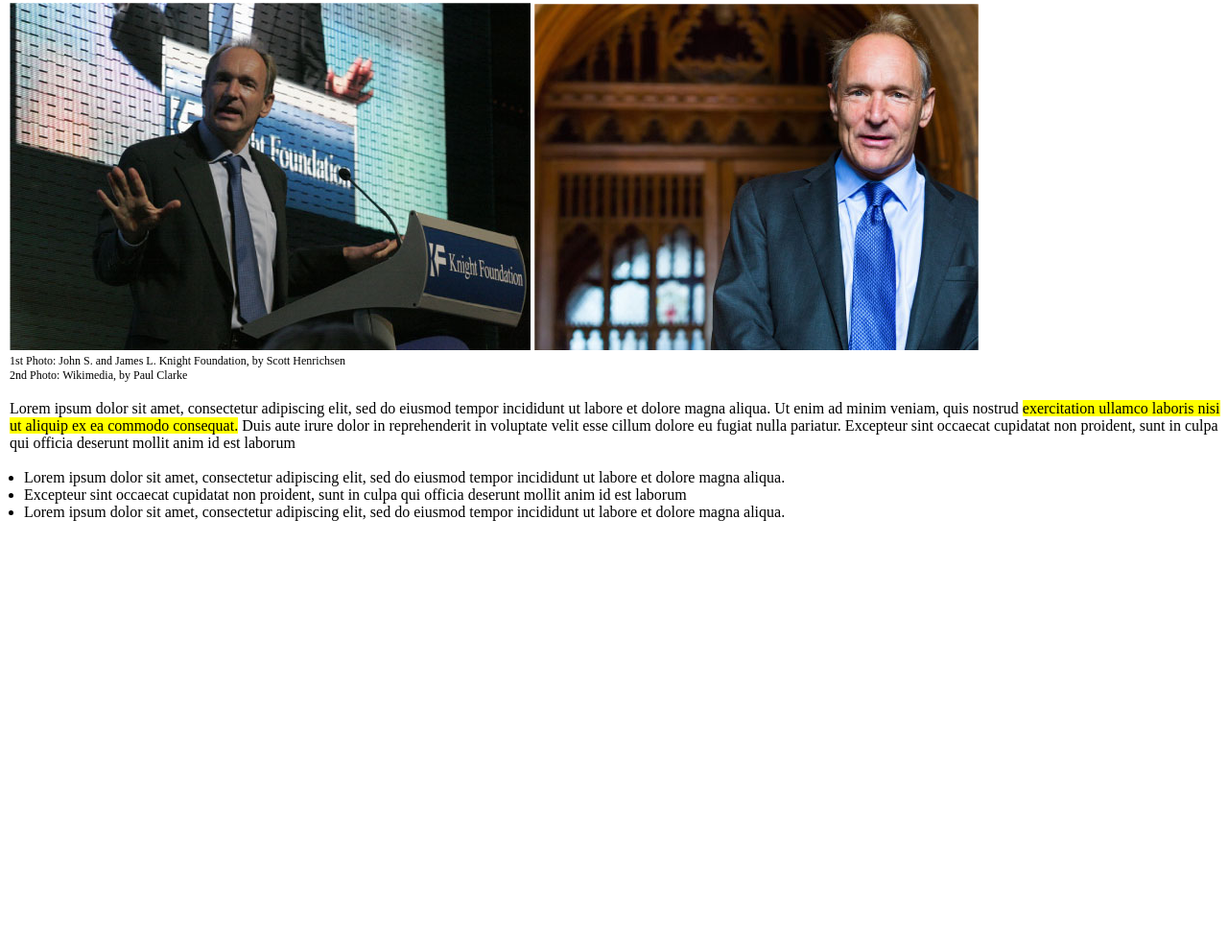
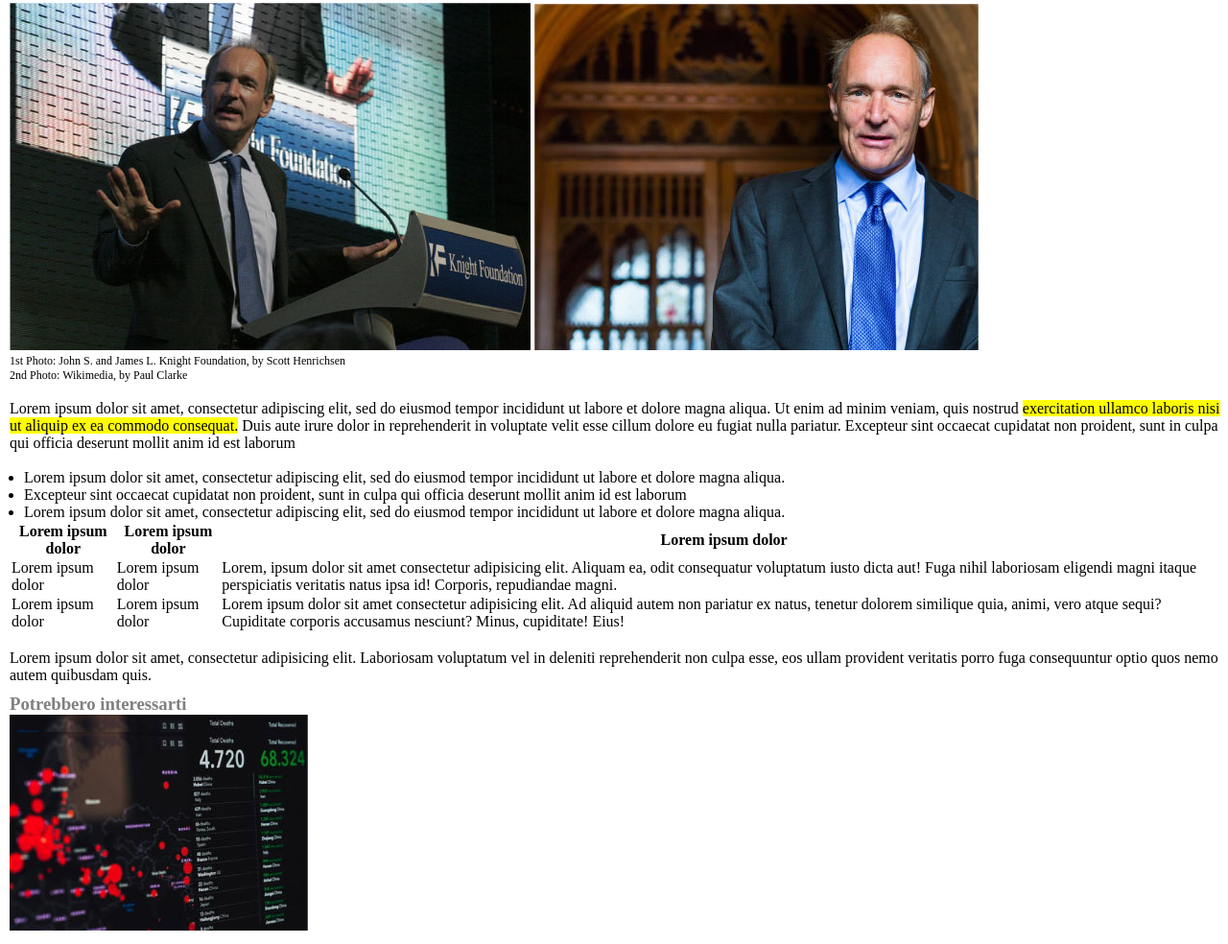
Before and after one commit to DNParadox/html-css-booleaner, a plain HTML site: page index.html in a window 1280 px wide. Shown: the part 143-1127 px from the top of the page at 96% size. Before the commit the page ends 800 px from the top, so only its background shows below. Drawn offline with Linux system fonts and the light colour scheme.

Commit message:
Fine main

```diff
--- a/css/index.css
+++ b/css/index.css
@@ -32,7 +32,7 @@
 
 /* Main Titolo */
 
-main {
+main, footer{
     margin: 10px 0 10px 10px; ;
 }
 
@@ -64,3 +64,17 @@ figcaption {
 #list {
     margin-left: 15px;
 }
+
+/* Main Table */
+
+/* Footer */
+
+h3 {
+    color: grey;
+}
+
+#figurefooter {
+    background-image: url(../img/monitor.jpg);
+    background-repeat: no-repeat;
+    background-image: url(../img/graph.jpg);
+}
--- a/index.html
+++ b/index.html
@@ -40,11 +40,11 @@
         </section>
         <br>
         <!-- Main Testo , Elenco puntato -->
-        <section>
+        <section id="testopuntato">
             <p>
                 Lorem ipsum dolor sit amet, consectetur adipiscing elit, sed do eiusmod tempor incididunt ut labore et
                 dolore magna aliqua. Ut enim ad minim veniam, quis nostrud <span id="backgroundspan">exercitation
-                ullamco laboris nisi ut aliquip ex ea commodo consequat.</span> Duis aute irure dolor in
+                    ullamco laboris nisi ut aliquip ex ea commodo consequat.</span> Duis aute irure dolor in
                 reprehenderit in voluptate velit esse cillum dolore eu fugiat nulla pariatur. Excepteur sint occaecat
                 cupidatat non proident, sunt in culpa qui officia deserunt mollit anim id est laborum
             </p>
@@ -66,9 +66,55 @@
                     dolore magna aliqua.</li>
             </ul>
         </section>
+        <!-- Main table  -->
+        <section id="table">
+            <table>
+                <tr>
+                    <th>Lorem ipsum dolor</th>
+                    <th>Lorem ipsum dolor</th>
+                    <th>Lorem ipsum dolor </th>
+                </tr>
+                <tr>
+                    <td>Lorem ipsum dolor</td>
+                    <td>Lorem ipsum dolor</td>
+                    <td>
+                        Lorem, ipsum dolor sit amet consectetur adipisicing elit. Aliquam ea, odit consequatur
+                        voluptatum iusto dicta aut! Fuga nihil laboriosam eligendi magni itaque perspiciatis veritatis
+                        natus ipsa id! Corporis, repudiandae magni.
+                    </td>
+                </tr>
+                <tr>
+                    <td>Lorem ipsum dolor</td>
+                    <td>Lorem ipsum dolor</td>
+                    <td>
+                        Lorem ipsum dolor sit amet consectetur adipisicing elit. Ad aliquid autem non pariatur ex natus,
+                        tenetur dolorem similique quia, animi, vero atque sequi? Cupiditate corporis accusamus nesciunt?
+                        Minus, cupiditate! Eius!
+                    </td>
+                </tr>
+            </table>
+
+            <br>
+
+            <p>
+                Lorem ipsum dolor sit amet, consectetur adipisicing elit. Laboriosam voluptatum vel in deleniti
+                reprehenderit non culpa esse, eos ullam provident veritatis porro fuga consequuntur optio quos nemo
+                autem quibusdam quis.
+            </p>
+
+
+        </section>
     </main>
     <!-- Fine Main -->
     <!-- Inizio Footer -->
+    <footer>
+        <h3>Potrebbero interessarti</h3>
+        <figure id="figurefooter">
+            <!-- <img src="img/monitor.jpg" alt=""> -->
+            <br>
+            <img src="img/graph.jpg" alt="">
+        </figure>
+    </footer>
     <!-- Fine Footer -->
 </body>
 
```
